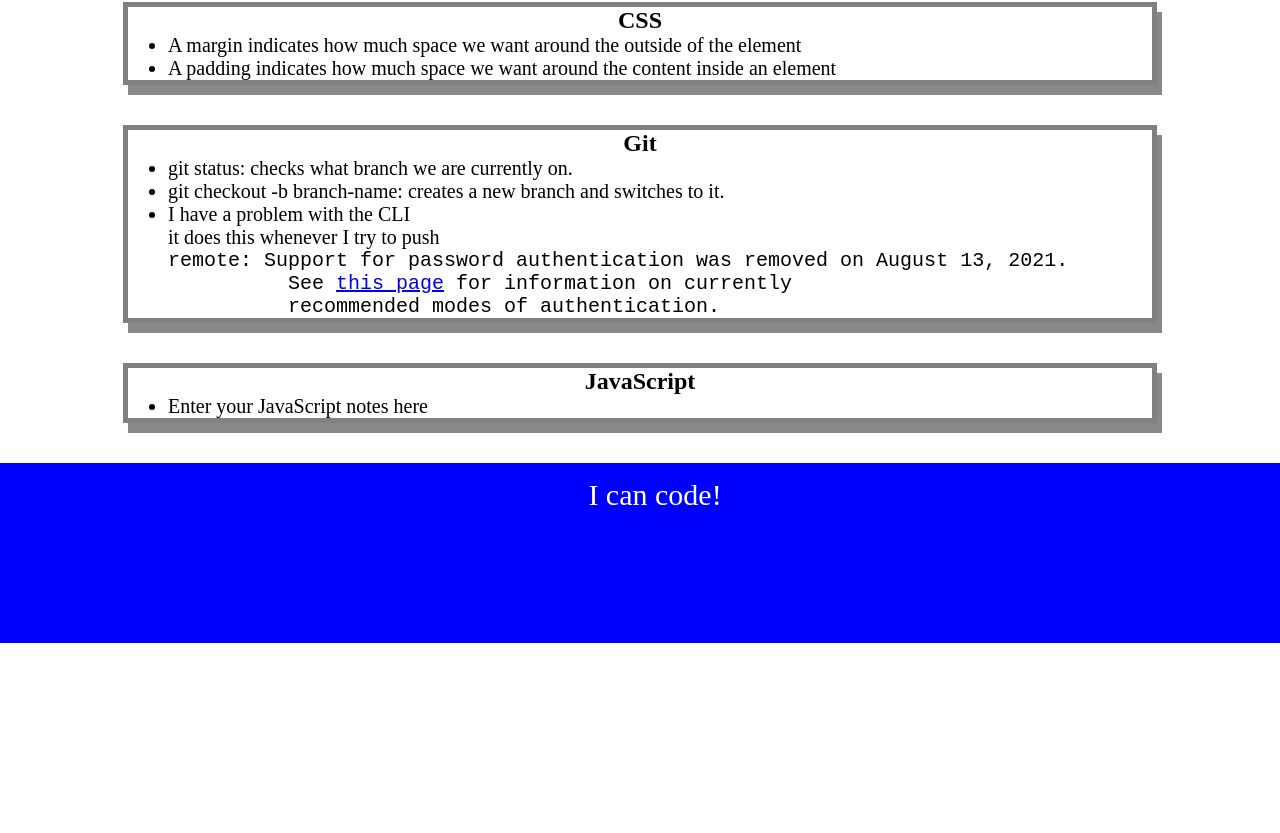
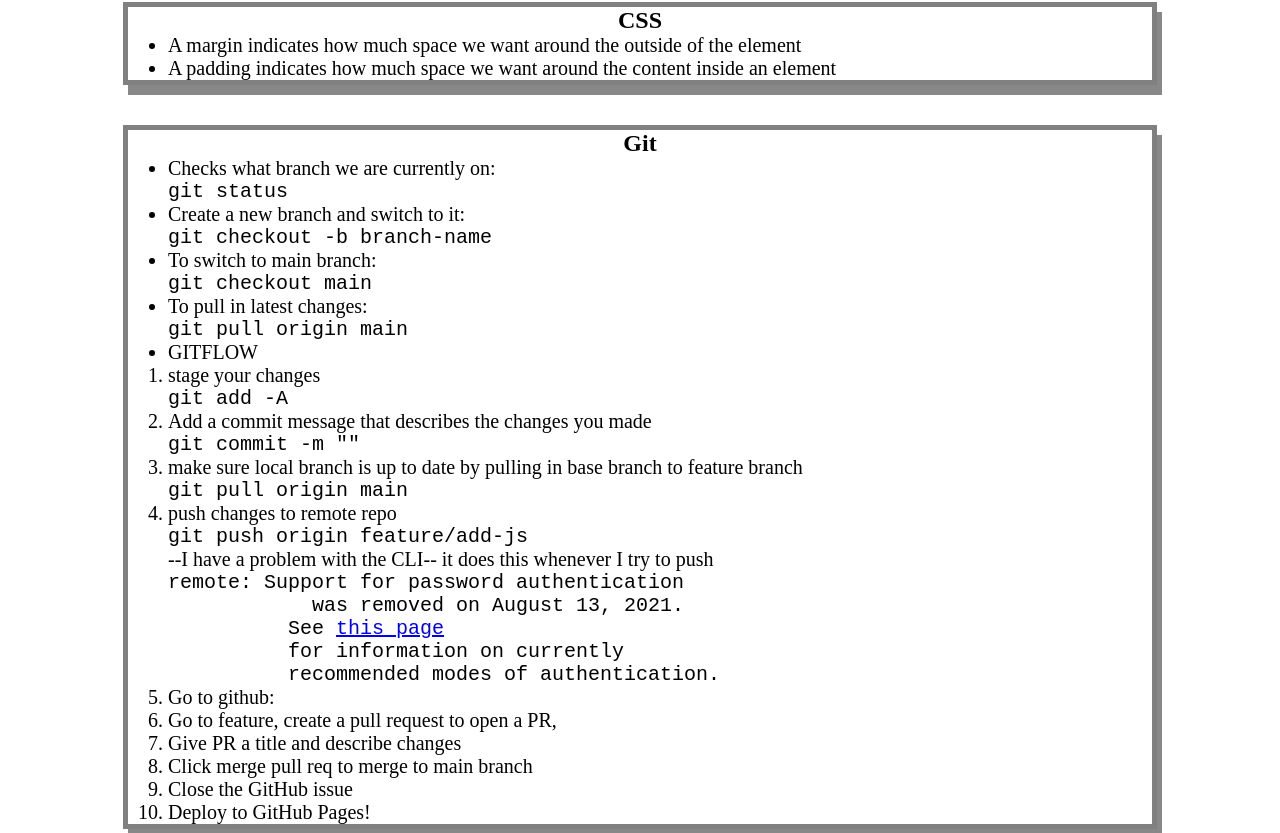
Before and after one commit to codeswitchstudio/pre-work-study-guide, a plain HTML site: page index.html in a window 1280 px wide. Shown: the part 387-1220 px from the top of the page. Before the commit the page ends 1030 px from the top, so only its background shows below. Drawn offline with Linux system fonts and the light colour scheme.

Commit message:
added git notes

```diff
--- a/index.html
+++ b/index.html
@@ -40,13 +40,46 @@
       <section class="card" id="git-section">
         <h2>Git</h2>
         <ul>
-          <li>git status: checks what branch we are currently on.</li>
-          <li>git checkout -b branch-name: creates a new branch and switches to it.</li>
-          <li>I have a problem with the CLI</li>
+          <li>Checks what branch we are currently on:
+            <pre>git status</pre>
+          </li>
+          <li>Create a new branch and switch to it:
+          <pre>git checkout -b branch-name</pre>
+        </li>
+          <li>To switch to main branch:
+            <pre>git checkout main</pre>
+          </li>
+          <li>To pull in latest changes:
+            <pre>git pull origin main</pre>
+          </li>
+
+
+          <li>GITFLOW</li>
+          <ol>
+          <li>stage your changes</li>
+            <pre>git add -A</pre>
+          <li>Add a commit message that describes the changes you made</li>
+            <pre>git commit -m "<your message here>"</pre>
+          <li>make sure local branch is up to date by pulling in base branch to feature branch</li>
+            <pre>git pull origin main</pre>
+          <li>push changes to remote repo</li>
+          <pre>git push origin feature/add-js</pre>
+          --I have a problem with the CLI--
           it does this whenever I try to push
-          <pre>remote: Support for password authentication was removed on August 13, 2021.
-          See <a href="https://docs.github.com/en/get-started/getting-started-with-git/about-remote-repositories#cloning-with-https-urls">this page</a> for information on currently
+          <pre>remote: Support for password authentication
+            was removed on August 13, 2021.
+          See <a href="https://docs.github.com/en/get-started/getting-started-with-git/about-remote-repositories#cloning-with-https-urls">this page</a>
+          for information on currently
           recommended modes of authentication.</pre>
+
+          <li>Go to github:</li>
+          <li>Go to feature, create a pull request to open a PR,</li>
+          <li>Give PR a title and describe changes</li>
+          <li>Click merge pull req to merge to main branch </li>
+          <li>Close the GitHub issue</li>
+          <li>Deploy to GitHub Pages!</li>
+        </ol>
+
         </ul>
       </section>
 
```
